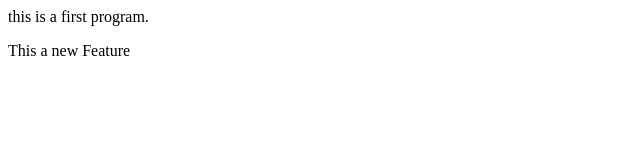
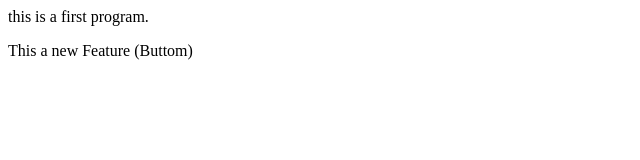
Before and after one commit to RahulManseth/localrepo, a plain HTML site: page index.html in a window 1280 px wide. Shown: the full height of the page, 0-640 px from the left. Drawn offline with Linux system fonts and the light colour scheme.

Commit message:
Add Buttom

```diff
--- a/index.html
+++ b/index.html
@@ -1,2 +1,2 @@
 <p>this is a first program.</p>
-<p>This a new Feature</p>
+<p>This a new Feature (Buttom)</p>
```
